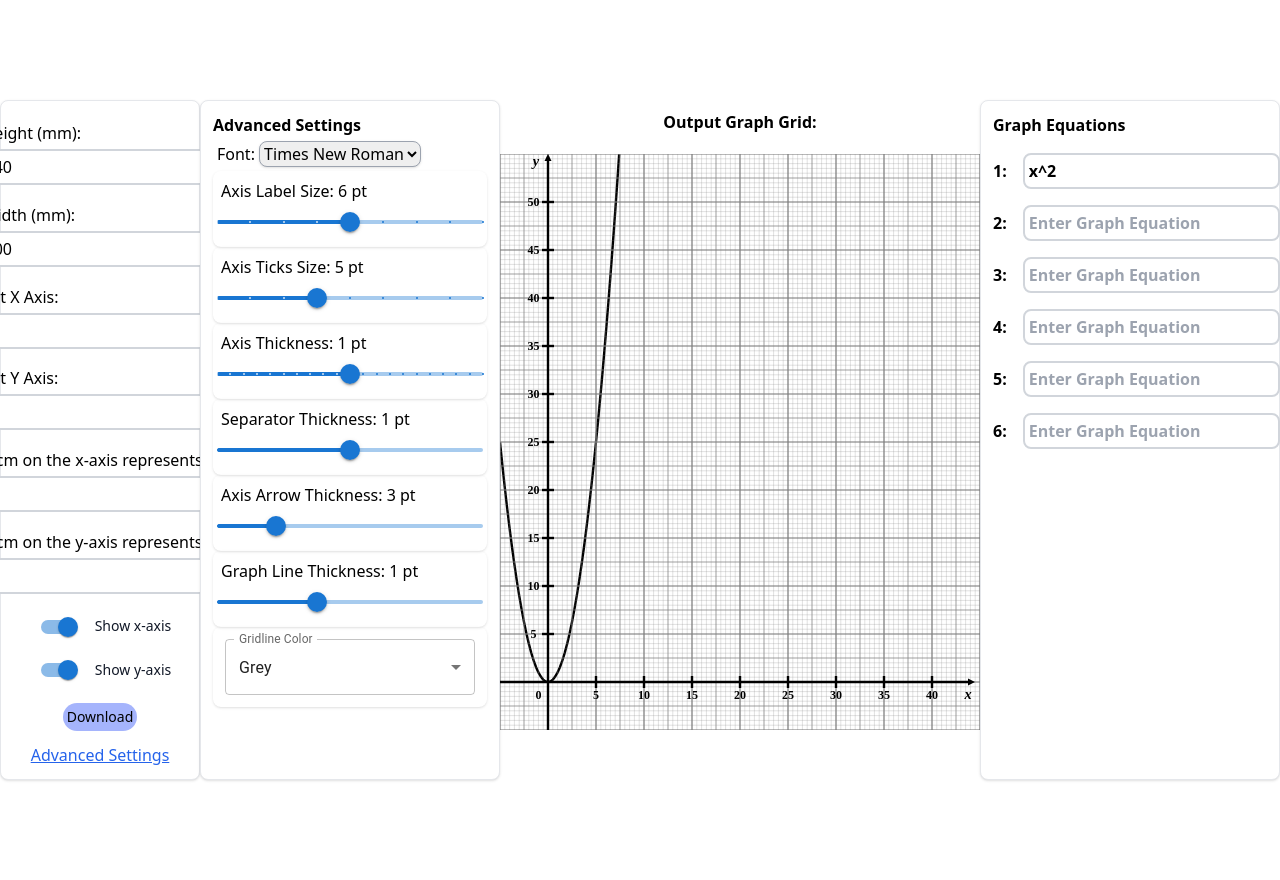
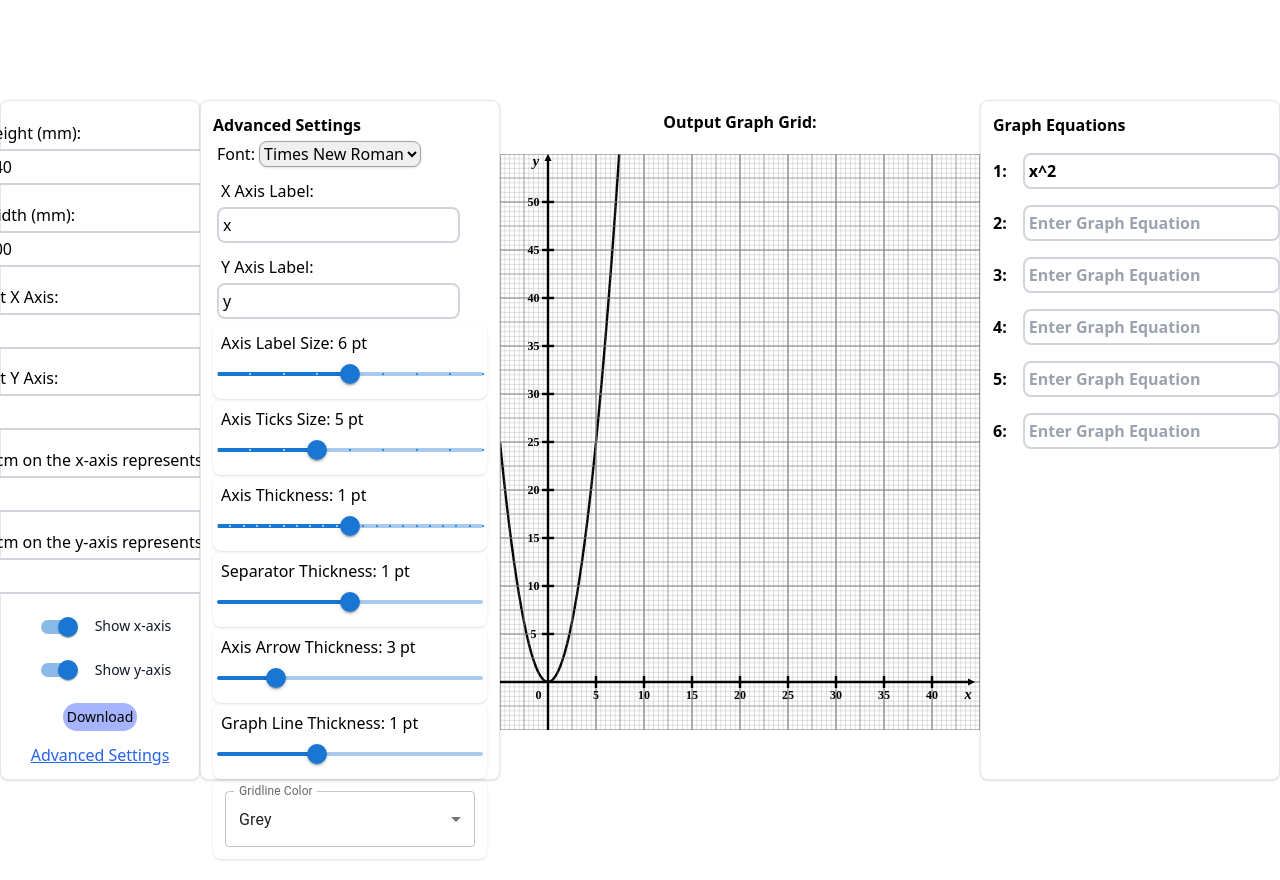
Before and after one commit to minghancmh/graphGridGenerator, a Next.js app in the folder graph-app/: page / in a window 1280 px wide. Both pictures are taken after a click on the element "Advanced Settings". Built offline with nearby package versions, Linux system fonts and the light colour scheme.

Commit message:
Add editable x/y axis labels with defaults in advanced options
Co-authored-by: Chan Ming Han <minghancmh@users.noreply.github.com>

```diff
--- a/graph-app/src/components/AdvancedOptionsPane.tsx
+++ b/graph-app/src/components/AdvancedOptionsPane.tsx
@@ -3,6 +3,7 @@ import Select, { SelectChangeEvent } from "@mui/material/Select";
 import MenuItem from "@mui/material/MenuItem";
 import InputLabel from "@mui/material/InputLabel";
 import FormControl from "@mui/material/FormControl";
+import InputField from "./InputField";
 interface AdvancedOptionsPaneProps {
   showAdvancedOptions: boolean;
   styles: any;
@@ -11,6 +12,10 @@ interface AdvancedOptionsPaneProps {
   open: boolean;
   axisLabelFont: any;
   handleAxisLabelFont: any;
+  xLabel: string;
+  handleXLabel: any;
+  yLabel: string;
+  handleYLabel: any;
   axisTicksFont: any;
   handleAxisTicksFont: any;
   axisThickness: any;
@@ -56,6 +61,28 @@ export function AdvancedOptionsPane(props: AdvancedOptionsPaneProps) {
             <option value="SFMono-Regular">SFMono-Regular</option>
           </select>
         </div>
+      </div>
+
+      <div className="p-1 font-normal">
+        <div className="font-normal p-1">X Axis Label:</div>
+        <InputField
+          type="text"
+          name="xLabel"
+          placeholder="x"
+          value={props.xLabel}
+          onChange={props.handleXLabel}
+        />
+      </div>
+
+      <div className="p-1 font-normal">
+        <div className="font-normal p-1">Y Axis Label:</div>
+        <InputField
+          type="text"
+          name="yLabel"
+          placeholder="y"
+          value={props.yLabel}
+          onChange={props.handleYLabel}
+        />
       </div>
 
       <div className="p-1 font-normal rounded-lg shadow">
--- a/graph-app/src/components/CartesianGrid.tsx
+++ b/graph-app/src/components/CartesianGrid.tsx
@@ -12,6 +12,8 @@ interface CartesianGridProps {
   yStep: any;
   fontFamily: any;
   axisLabelFont: any;
+  xLabel: any;
+  yLabel: any;
   axisTicksFont: any;
   gridLineColor: any;
   axisThickness: any;
@@ -141,7 +143,7 @@ const CartesianGrid = (props: CartesianGridProps) => {
         fontFamily={props.fontFamily}
         fontStyle="italic"
       >
-        y
+        {props.yLabel}
       </text>
     );
     verticalLines.push(axislabelY);
@@ -232,7 +234,7 @@ const CartesianGrid = (props: CartesianGridProps) => {
         fontFamily={props.fontFamily}
         fontStyle="italic"
       >
-        x
+        {props.xLabel}
       </text>
     );
     verticalLines.push(axislabelX);
--- a/graph-app/src/pages/index.tsx
+++ b/graph-app/src/pages/index.tsx
@@ -71,6 +71,18 @@ const MyPage = () => {
 
   const handleAxisLabelFont = (e: any) => {
     setAxisLabelFront(e.target.value);
+  };
+
+  const [xLabel, setXLabel] = useState("x");
+
+  const handleXLabel = (e: React.ChangeEvent<HTMLInputElement>) => {
+    setXLabel(e.target.value);
+  };
+
+  const [yLabel, setYLabel] = useState("y");
+
+  const handleYLabel = (e: React.ChangeEvent<HTMLInputElement>) => {
+    setYLabel(e.target.value);
   };
 
   const [separatorThickness, setSeparatorThickness] = useState("1");
@@ -329,6 +341,10 @@ const MyPage = () => {
           open={open}
           axisLabelFont={axisLabelFont}
           handleAxisLabelFont={handleAxisLabelFont}
+          xLabel={xLabel}
+          handleXLabel={handleXLabel}
+          yLabel={yLabel}
+          handleYLabel={handleYLabel}
           axisTicksFont={axisTicksFont}
           handleAxisTicksFont={handleAxisTicksFont}
           axisThickness={axisThickness}
@@ -363,6 +379,8 @@ const MyPage = () => {
               gridLineColor={gridLineColor}
               axisTicksFont={axisTicksFont}
               axisLabelFont={axisLabelFont}
+              xLabel={xLabel}
+              yLabel={yLabel}
               fontFamily={fontFamily}
               xStep={xStep}
               yStep={yStep}
```
